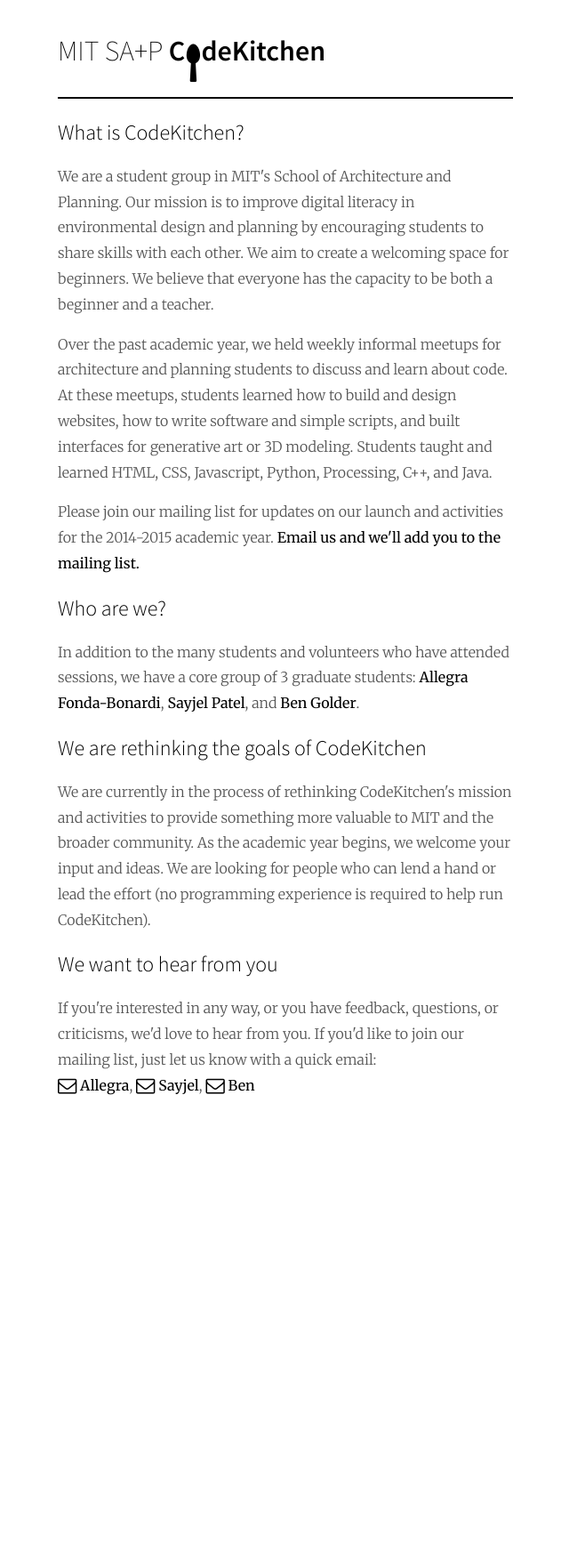
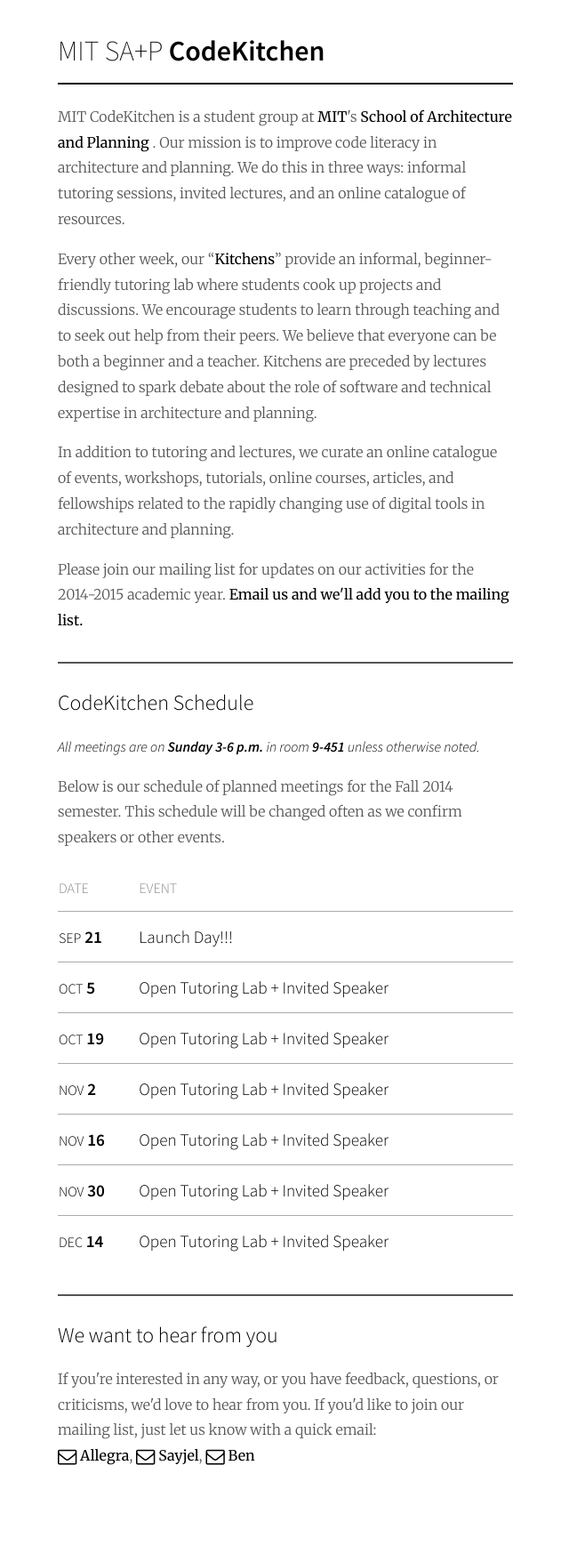
Before and after one commit to sap-codekitchen/django_site, a Django app: template templates/index.html in a window 1280 px wide. Shown: the whole page at 89% size, without its empty margins (319-959 px from the left). Before the commit the page ends 1231 px from the top, so only its background shows below. Run offline with Django 3.2, Linux system fonts and the light colour scheme; the template is opened without the code that fills it, so the values that code supplies are empty; some libraries are stand-ins or nearby versions.

Commit message:
rewrote front page

```diff
--- a/static/css/style.css
+++ b/static/css/style.css
@@ -10,10 +10,11 @@
 
 #container { margin: 0 auto; max-width: 32rem; padding: 1rem 1rem 5rem 1rem; }
 
-h1, h2, h3, h4 { font-family: "Source Sans Pro", Helvetica, sans-serif;
+h1, h2, h3, h4, table {
+  font-family: "Source Sans Pro", Helvetica, sans-serif;
   font-weight: 300; color: #000; }
 
-header h1 { border-bottom: 2px solid #000; padding-bottom: 2rem; font-weight: 200; }
+header h1 { border-bottom: 2px solid #000; padding-bottom: 1rem; font-weight: 200; }
 header h1 .org { font-weight: 600; }
 header h1 i.fa-spoon { position: relative; top: 0.8rem; }
 header p { font-style: italic; }
@@ -27,3 +28,41 @@
 /*a { color: #009dad; text-decoration: none; }*/
 a { color: #000; text-decoration: none; font-weight: 400; }
 a:hover { color: #009dad; }
+
+section {
+  border-top: 2px solid #555;
+  margin-top: 2rem;
+  padding-top: 0.5rem;
+}
+
+section:first-child {
+  border: none;
+  margin-top: 0;
+  padding-top: 0;
+}
+
+table { border-collapse: collapse;
+  width: 100%;
+}
+.schedule { font-size: 1.2rem; }
+.schedule tr {
+  border-bottom: 1px solid #aaa;
+}
+.schedule tr:last-child {
+  border: none;
+}
+.head { color: #888; font-size: 1rem; text-transform: uppercase;}
+.note { font-style: italic;
+  font-family: "Source Sans Pro", Helvetica, sans-serif;
+  color: #000;
+}
+.key-info { font-weight: 600; }
+td {
+  padding-top: 1rem;
+  padding-bottom: 1rem;
+  padding-right: 0.6rem;
+}
+.date-month { font-size: 1rem; text-transform: uppercase; }
+.date-number {
+  font-weight: 600;
+}
--- a/templates/header.html
+++ b/templates/header.html
@@ -4,7 +4,8 @@
     {% block titleblock %}
       <h1 class="titleblock">
         <span class="institution"> MIT SA+P </span>
-        <span class="org"> C<i class="fa fa-spoon fa-lg"></i>deKitchen </span>
+        <span class="org"> CodeKitchen </span>
+
         {% if linktrail %}
         {% for link in linktrail %}
         <span class="trail-item">
--- a/templates/index.html
+++ b/templates/index.html
@@ -1,56 +1,35 @@
 {% extends "base.html" %}
 
 {% block content %}
-      <section>
 
-        <h2>What is CodeKitchen?</h2>
+<section id="about">
 
 <p>
-        We are a student group in MIT's School of Architecture and
-        Planning. Our mission is to improve digital literacy in environmental
-        design and planning by encouraging students to share skills with each
-        other. We aim to create a welcoming space for beginners. We believe
-        that everyone has the capacity to be both a beginner and a teacher.
+MIT CodeKitchen is a student group at
+<a href="http://mit.edu/">MIT</a>'s
+<a href="http://sap.mit.edu/">School of Architecture and Planning</a>
+. Our mission is to improve code literacy in architecture and planning. We do this in three ways: informal tutoring sessions, invited lectures, and an online catalogue of resources.
 </p>
 
 <p>
-         Over the past academic year,
-        we held weekly informal meetups for architecture and planning
-        students to discuss and learn about code. At these meetups, students
-        learned how to build and design websites, how to write software and
-        simple scripts, and built interfaces for generative art or 3D
-        modeling. Students taught and learned HTML, CSS, Javascript,
-        Python, Processing, C++, and Java.
+Every other week, our “<a href="#kitchens">Kitchens</a>” provide an informal, beginner-friendly tutoring lab where students cook up projects and discussions. We encourage students to learn through teaching and to seek out help from their peers. We believe that everyone can be both a beginner and a teacher. Kitchens are preceded by lectures designed to spark debate about the role of software and technical expertise in architecture and planning.
 </p>
 
 <p>
-        Please join our mailing list for updates on our launch and
+In addition to tutoring and lectures, we curate an online catalogue of events, workshops, tutorials, online courses, articles, and fellowships related to the rapidly changing use of digital tools in architecture and planning.
+</p>
+
+        <p>
+        Please join our mailing list for updates on our
         activities for the 2014-2015 academic year.
         <a href="mailto:bgolder@mit.edu">Email us and we'll add you to the
           mailing list.</a>
         </p>
+</section>
 
+        {% include "schedule.html" %}
 
-        <h2>Who are we?</h2>
-
-        <p>
-        In addition to the many students and volunteers who have attended
-        sessions, we have a core group of 3 graduate students:
-        <a href="mailto:afb@mit.edu">Allegra Fonda-Bonardi</a>,
-        <a href="mailto:svpatel@mit.edu">Sayjel Patel</a>,
-        and
-        <a href="mailto:bgolder@mit.edu">Ben Golder</a>.
-        </p>
-
-        <h2>We are rethinking the goals of CodeKitchen</h2>
-
-        <p>
-        We are currently in the process of rethinking CodeKitchen's mission
-        and activities to provide something more valuable to MIT and the broader
-        community. As the academic year begins, we welcome your input and
-        ideas. We are looking for people who can lend a hand or lead the effort
-        (no programming experience is required to help run CodeKitchen).
-        </p>
+        <section id="contact">
 
         <h2>We want to hear from you</h2>
 
@@ -73,4 +52,5 @@
 
         </section>
 
+
 {% endblock content %}
--- /dev/null
+++ b/templates/schedule.html
@@ -0,0 +1,94 @@
+<section id="schedule">
+
+  <h2 id="kitchens">CodeKitchen Schedule</h2>
+
+  <p class="note">
+      All meetings are on
+  <span class="key-info"> Sunday 3-6 p.m.  </span>
+      in room
+  <span class="key-info"> 9-451 </span>
+      unless otherwise noted.
+  </p>
+
+  <p class="caption">
+      Below is our schedule of planned meetings for the Fall 2014 semester.
+      This schedule will be changed often as we confirm speakers or other events.
+  </p>
+
+  <table class="schedule">
+
+      <tr class="head">
+        <td>Date</td>
+        <td>Event</td>
+      </tr>
+
+    <tr>
+      <td>
+        <span class="date-month">Sep</span>
+        <span class="date-number"> 21</span>
+      </td>
+      <td> Launch Day!!!
+      </td>
+</tr>
+
+<tr>
+  <td>
+    <span class="date-month">Oct</span>
+    <span class="date-number"> 5</span>
+  </td>
+  <td> Open Tutoring Lab + Invited Speaker
+  </td>
+</tr>
+
+<tr>
+  <td>
+    <span class="date-month">Oct</span>
+    <span class="date-number"> 19</span>
+  </td>
+  <td> Open Tutoring Lab + Invited Speaker
+  </td>
+</tr>
+
+<tr>
+  <td>
+    <span class="date-month">Nov</span>
+    <span class="date-number"> 2</span>
+  </td>
+  <td> Open Tutoring Lab + Invited Speaker
+  </td>
+</tr>
+
+<tr>
+  <td>
+    <span class="date-month">Nov</span>
+    <span class="date-number"> 16</span>
+  </td>
+  <td> Open Tutoring Lab + Invited Speaker
+  </td>
+</tr>
+
+<tr>
+  <td>
+    <span class="date-month">Nov</span>
+    <span class="date-number"> 30</span>
+  </td>
+  <td> Open Tutoring Lab + Invited Speaker
+  </td>
+</tr>
+
+<tr>
+  <td>
+
+    <span class="date-month">Dec</span>
+    <span class="date-number"> 14</span>
+  </td>
+  <td> Open Tutoring Lab + Invited Speaker
+  </td>
+</tr>
+
+
+  </table>
+
+
+
+</section>
```
Lines whose indentation alone changed are shown as unchanged.
